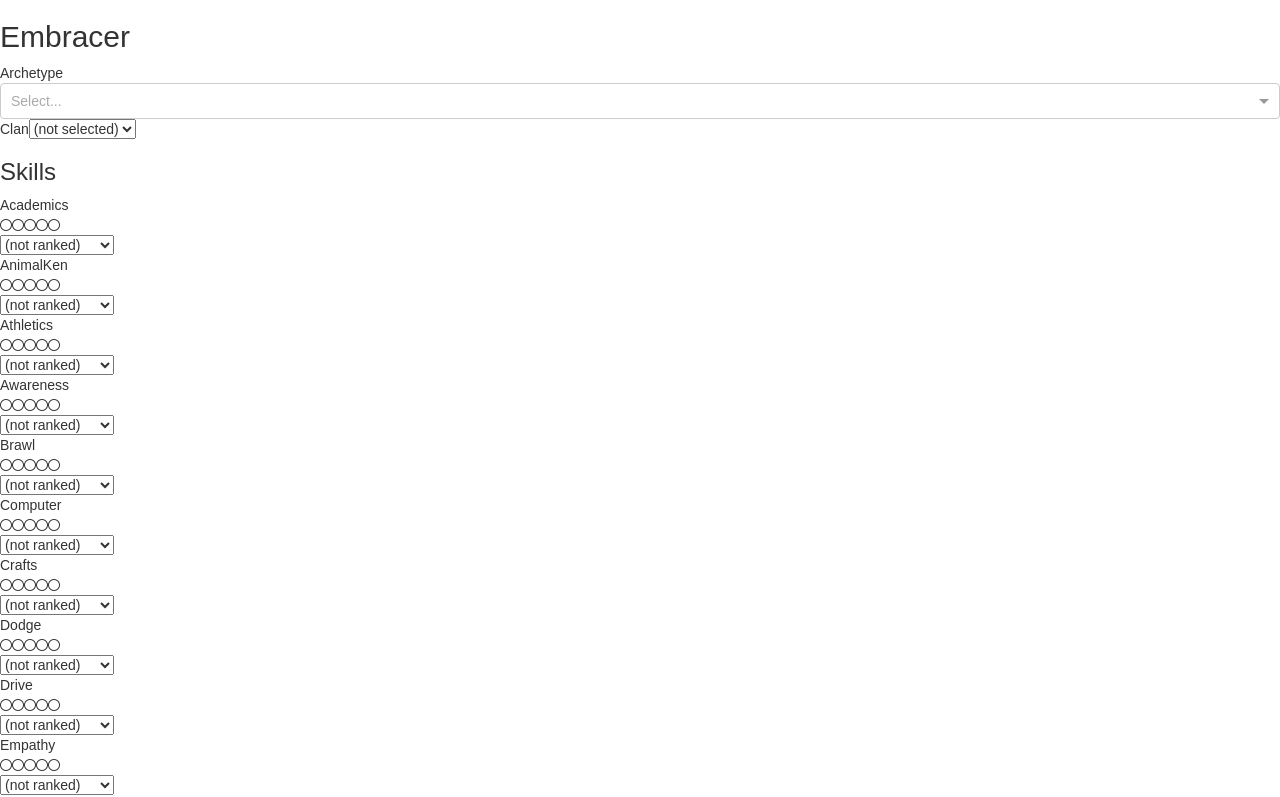
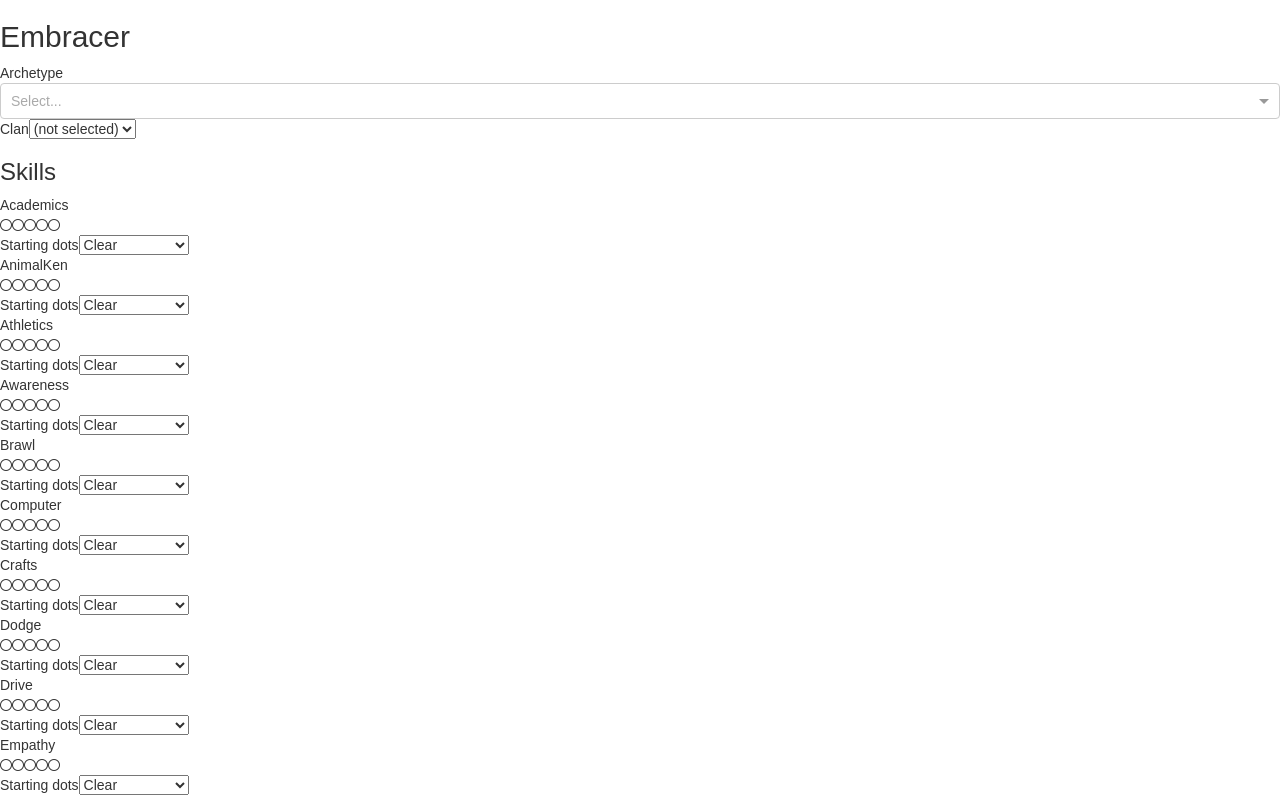
Before and after one commit to TrueWill/embracer, a React (Create React App) app: page /skills in a window 1280 px wide. Shown: the top 797 px of the page. Built offline with nearby package versions, Linux system fonts and the light colour scheme.

Commit message:
Initial implementation of skill starting dots

```diff
--- a/src/components/Skills.js
+++ b/src/components/Skills.js
@@ -1,10 +1,10 @@
 import React, { Component } from 'react';
 import PropTypes from 'prop-types';
 import { Link } from 'react-router-dom';
-import Trait from './Trait';
+import UnrankedTrait from './UnrankedTrait';
 
 const maxDots = 5;
-const rankDots = [4, 3, 3, 2, 2, 2, 1, 1, 1, 1];
+
 const traitNames = [
   'academics',
   'animalKen',
@@ -37,24 +37,24 @@ const traitNames = [
 class Skills extends Component {
   static propTypes = {
     skills: PropTypes.object.isRequired,
-    setRank: PropTypes.func.isRequired
+    setStartingDots: PropTypes.func.isRequired
   };
 
-  handleRankChange = (trait, dotsFromRank) => {
-    this.props.setRank('skills', trait, dotsFromRank);
+  handleStartingDotsChange = (trait, startingDots) => {
+    this.props.setStartingDots('skills', trait, startingDots);
   };
 
   render() {
     const { skills } = this.props;
 
     const traits = traitNames.map(name => (
-      <Trait
+      <UnrankedTrait
         key={name}
         name={name}
         maxDots={maxDots}
-        rankDots={rankDots}
+        availableStartingDots={skills.availableStartingDots}
         traitState={skills[name]}
-        onRankChange={this.handleRankChange}
+        onStartingDotsChange={this.handleStartingDotsChange}
       />
     ));
 
--- a/src/components/StartingDots.js
+++ b/src/components/StartingDots.js
@@ -15,7 +15,7 @@ const StartingDots = ({ available, value, onChange }) => {
       Starting dots
       <select value={value} onChange={onChange}>
         <option value={0}>Clear</option>
-        {value !== 0 && <option value={value}>value</option>}
+        {value !== 0 && <option value={value}>{value}</option>}
         {optionElements}
       </select>
     </div>
--- /dev/null
+++ b/src/components/UnrankedTrait.js
@@ -0,0 +1,50 @@
+import React, { Component } from 'react';
+import PropTypes from 'prop-types';
+import Dots from './Dots';
+import StartingDots from './StartingDots';
+import dotSelector from '../utils/dotSelector';
+import { capitalizeFirstLetter } from '../utils/stringUtils';
+
+class UnrankedTrait extends Component {
+  static propTypes = {
+    name: PropTypes.string.isRequired,
+    displayName: PropTypes.string,
+    maxDots: PropTypes.number.isRequired,
+    availableStartingDots: PropTypes.arrayOf(
+      PropTypes.shape({
+        dots: PropTypes.number.isRequired,
+        count: PropTypes.number.isRequired
+      })
+    ).isRequired,
+    traitState: PropTypes.object.isRequired,
+    onStartingDotsChange: PropTypes.func.isRequired
+  };
+
+  handleStartingDotsChange = e => {
+    const startingDots = parseInt(e.target.value, 10);
+    this.props.onStartingDotsChange(this.props.name, startingDots);
+  };
+
+  render() {
+    const {
+      name,
+      displayName = capitalizeFirstLetter(name),
+      maxDots,
+      availableStartingDots,
+      traitState
+    } = this.props;
+
+    return (
+      <div>
+        {displayName} <Dots level={dotSelector(traitState)} max={maxDots} />
+        <StartingDots
+          available={availableStartingDots}
+          value={traitState.startingDots}
+          onChange={this.handleStartingDotsChange}
+        />
+      </div>
+    );
+  }
+}
+
+export default UnrankedTrait;
--- a/src/containers/SkillsContainer.js
+++ b/src/containers/SkillsContainer.js
@@ -1,5 +1,5 @@
 import { connect } from 'react-redux';
-import { setRank } from '../actions/characterCreationActions';
+import { setStartingDots } from '../actions/characterCreationActions';
 import Skills from '../components/Skills';
 
 const mapStateToProps = state => ({
@@ -7,7 +7,7 @@ const mapStateToProps = state => ({
 });
 
 const mapDispatchToProps = {
-  setRank
+  setStartingDots
 };
 
 export default connect(mapStateToProps, mapDispatchToProps)(Skills);
--- a/src/reducers/skillsReducer.js
+++ b/src/reducers/skillsReducer.js
@@ -13,6 +13,8 @@ export default (state = initialState.character.skills, action) => {
       const matchingTrait = state[trait];
 
       const previousStartingDots = matchingTrait && matchingTrait.startingDots;
+
+      // TODO: Refactor, clear if 0
 
       const availableStartingDots = state.availableStartingDots.map(
         a =>
--- a/src/utils/dotSelector.js
+++ b/src/utils/dotSelector.js
@@ -1,3 +1,4 @@
-const dotSelector = traitState => traitState.dotsFromRank || 0;
+const dotSelector = traitState =>
+  traitState.dotsFromRank || traitState.startingDots || 0;
 
 export default dotSelector;
```
Also changed, not shown: 1 other file (tests, documents, lock files or other folders).
